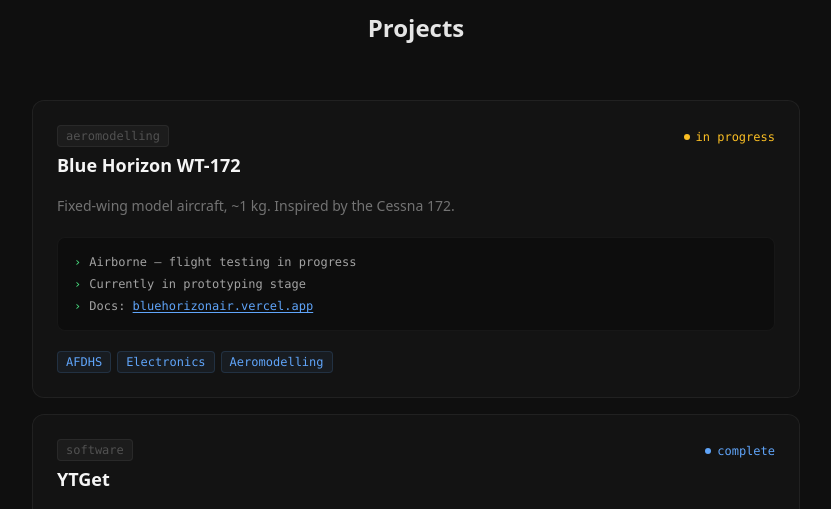
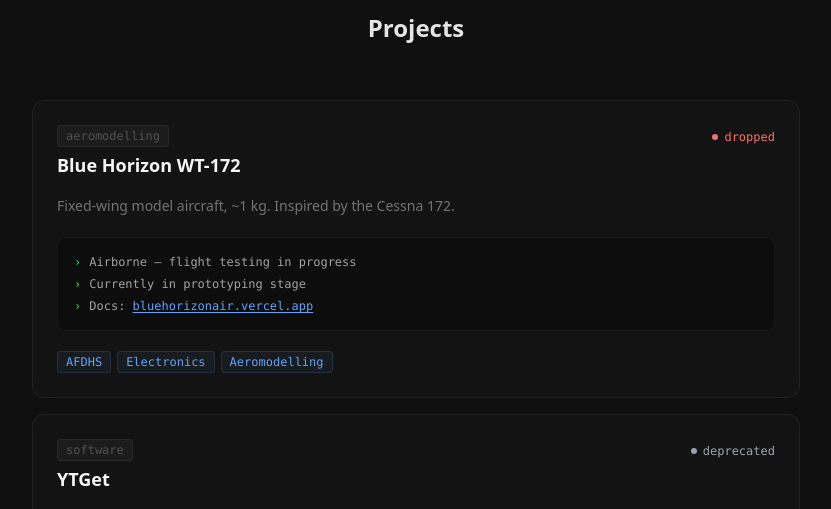
Before and after one commit to deepanharsha/deepanharsha, a Next.js app: page / in a window 1280 px wide. Shown: the part 922-1431 px from the top of the page, without its empty margins (224-1055 px from the left). Built offline with nearby package versions, Linux system fonts and the light colour scheme.

Commit message:
edit ProgressConfig and fix metadata

```diff
--- a/app/components/SystemArchitecture.tsx
+++ b/app/components/SystemArchitecture.tsx
@@ -15,6 +15,9 @@ const statusConfig = {
   active: { label: 'active', color: '#4ade80' },
   complete: { label: 'complete', color: '#60a5fa' },
   wip: { label: 'in progress', color: '#fbbf24' },
+  dpd: { label: 'dropped', color: '#f87171' },
+  oh: { label: 'on hold', color: '#facc15' },
+  dp: { label: 'deprecated', color: '#9ca3af' },
 };
 
 const projects: Project[] = [
@@ -34,7 +37,7 @@ const projects: Project[] = [
       </>,
     ],
     tech: ['AFDHS', 'Electronics', 'Aeromodelling'],
-    status: 'wip',
+    status: 'dpd',
   },
   {
     title: 'YTGet',
@@ -46,7 +49,7 @@ const projects: Project[] = [
       'Implemented robust error handling & retry logic',
     ],
     tech: ['Python', 'Web APIs'],
-    status: 'complete',
+    status: 'dp',
   },
   {
     title: 'TriSense AutoFan',
--- a/app/layout.tsx
+++ b/app/layout.tsx
@@ -24,7 +24,7 @@ export const metadata: Metadata = {
 	openGraph: {
 		title: 'M Harsha Deepan - Hobbyist Portfolio',
 		description: 'Yo! I am Harsha, ì like coding and hardware development. I Have also made a bunch of projects for specific use cases.',
-		url: 'https://your-domain.com',
+		url: 'https://deepanharsha.vercel.app',
 		siteName: 'M Harsha Deepan',
 		images: [
 			{
@@ -41,7 +41,7 @@ export const metadata: Metadata = {
 		card: 'summary_large_image',
 		title: 'M Harsha Deepan',
 		description: 'Explore my twitter.',
-		creator: '@yourusername',
+		creator: '@deepan_harsha',
 		images: ['/og-image.jpg'],
 	},
 	robots: {
```
